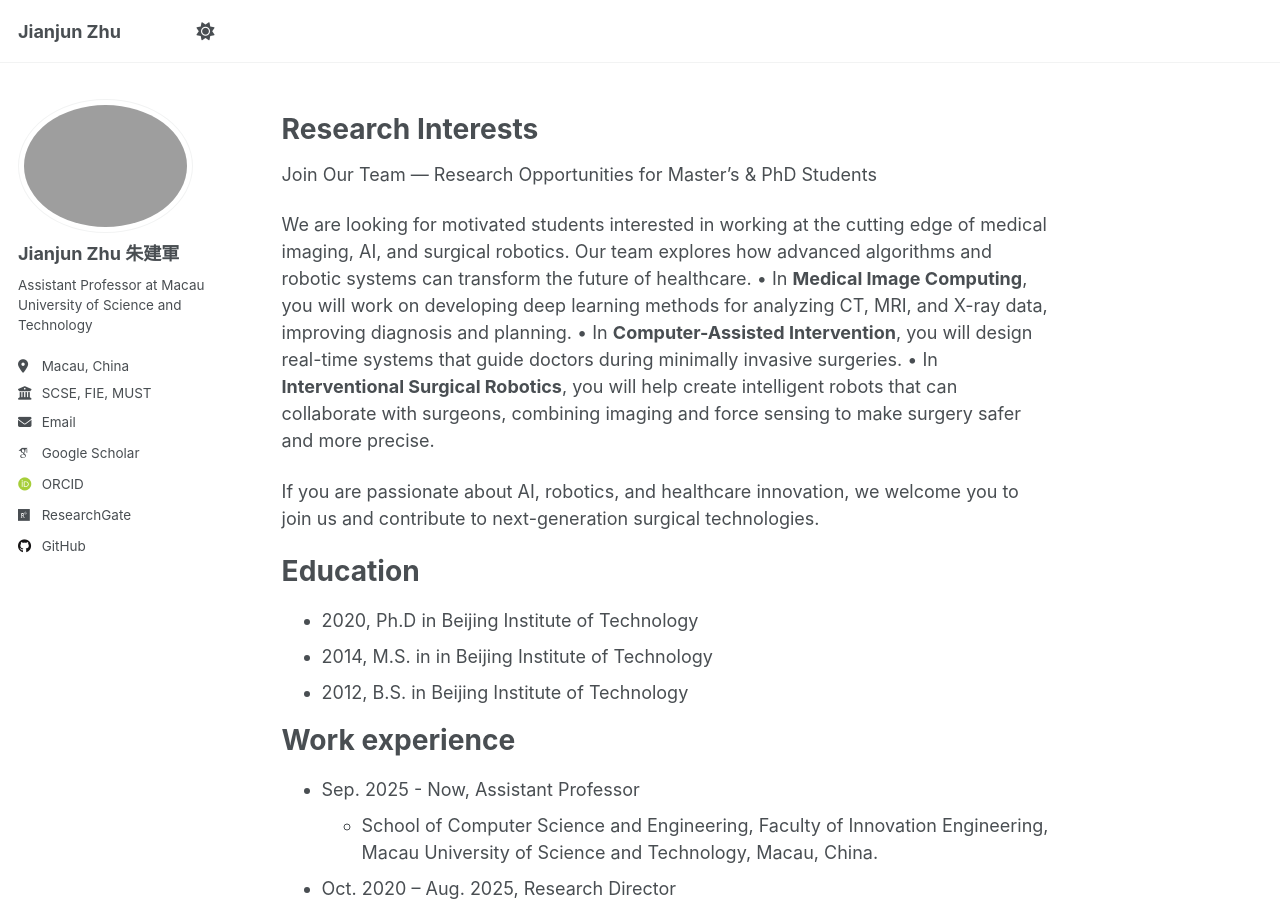
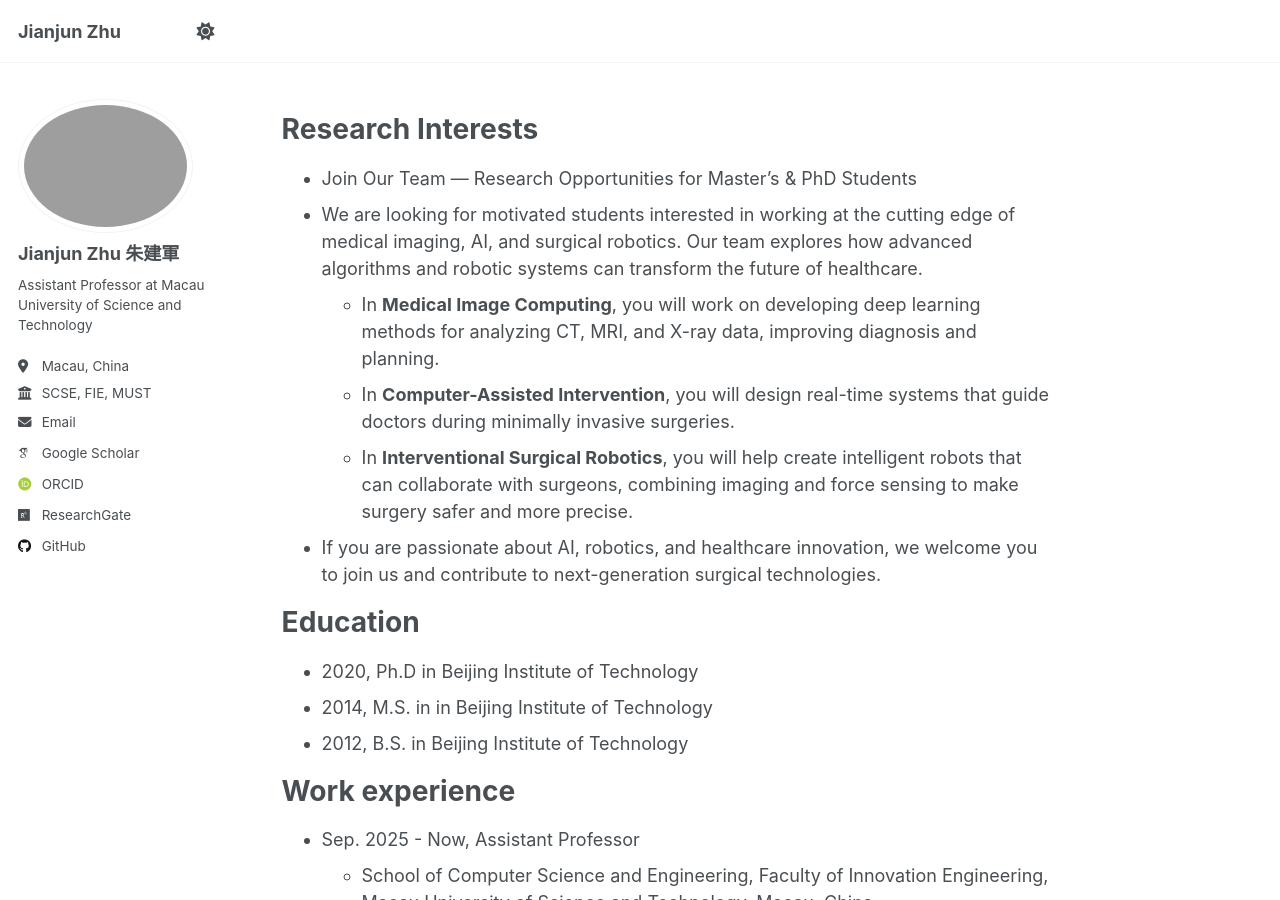
Before and after one commit to JianjunZhu/JianjunZhu.github.io, a Jekyll site: the page built from _pages/about.md, in a window 1280 px wide and 900 px high. Built offline with Jekyll 4.4.1, drawn with Linux system fonts in a browser that asks for light colours; some web fonts are replaced; a script that is not in the unit is left out.

```diff
--- a/_pages/about.md
+++ b/_pages/about.md
@@ -11,14 +11,12 @@ redirect_from:
 
 Research Interests
 ======
-Join Our Team — Research Opportunities for Master’s & PhD Students
-
-We are looking for motivated students interested in working at the cutting edge of medical imaging, AI, and surgical robotics. Our team explores how advanced algorithms and robotic systems can transform the future of healthcare.
-	•	In **Medical Image Computing**, you will work on developing deep learning methods for analyzing CT, MRI, and X-ray data, improving diagnosis and planning.
-	•	In **Computer-Assisted Intervention**, you will design real-time systems that guide doctors during minimally invasive surgeries.
-	•	In **Interventional Surgical Robotics**, you will help create intelligent robots that can collaborate with surgeons, combining imaging and force sensing to make surgery safer and more precise.
-
-If you are passionate about AI, robotics, and healthcare innovation, we welcome you to join us and contribute to next-generation surgical technologies.
+- Join Our Team — Research Opportunities for Master’s & PhD Students
+- We are looking for motivated students interested in working at the cutting edge of medical imaging, AI, and surgical robotics. Our team explores how advanced algorithms and robotic systems can transform the future of healthcare.
+	- In **Medical Image Computing**, you will work on developing deep learning methods for analyzing CT, MRI, and X-ray data, improving diagnosis and planning.
+	- In **Computer-Assisted Intervention**, you will design real-time systems that guide doctors during minimally invasive surgeries.
+	- In **Interventional Surgical Robotics**, you will help create intelligent robots that can collaborate with surgeons, combining imaging and force sensing to make surgery safer and more precise.
+- If you are passionate about AI, robotics, and healthcare innovation, we welcome you to join us and contribute to next-generation surgical technologies.
 
 Education
 ======
```
